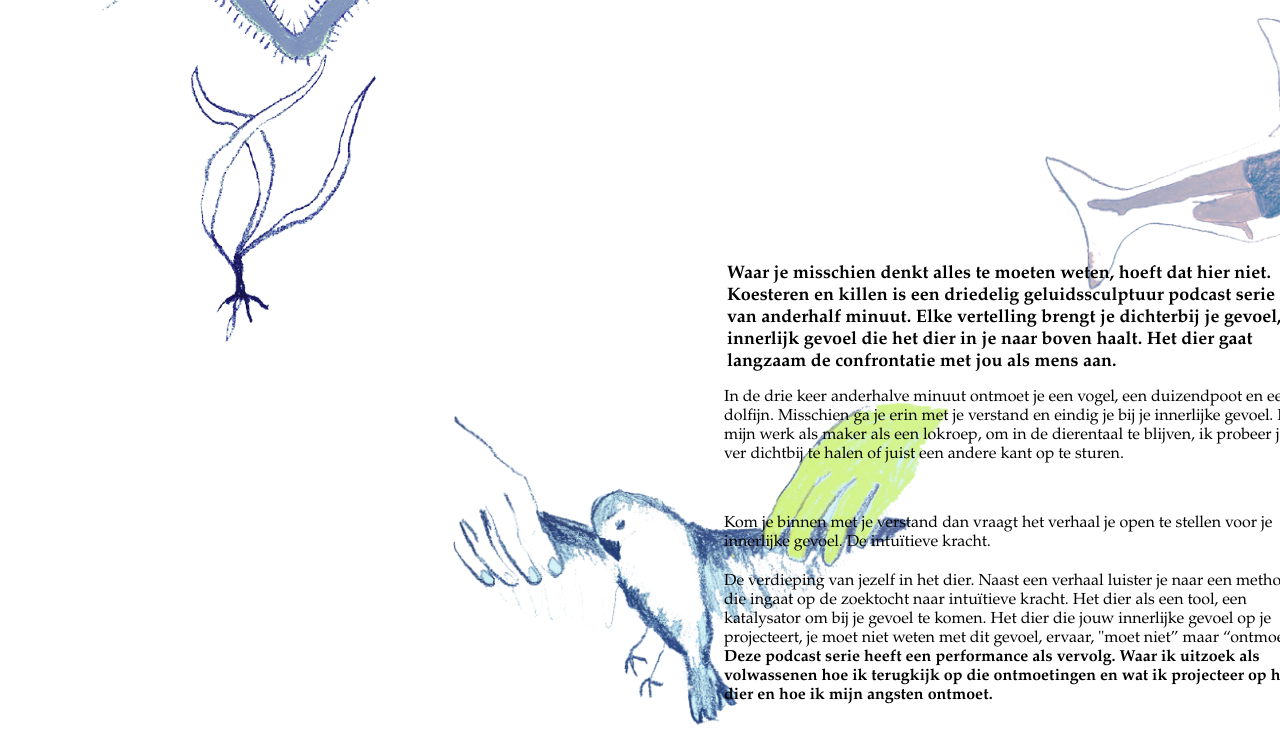
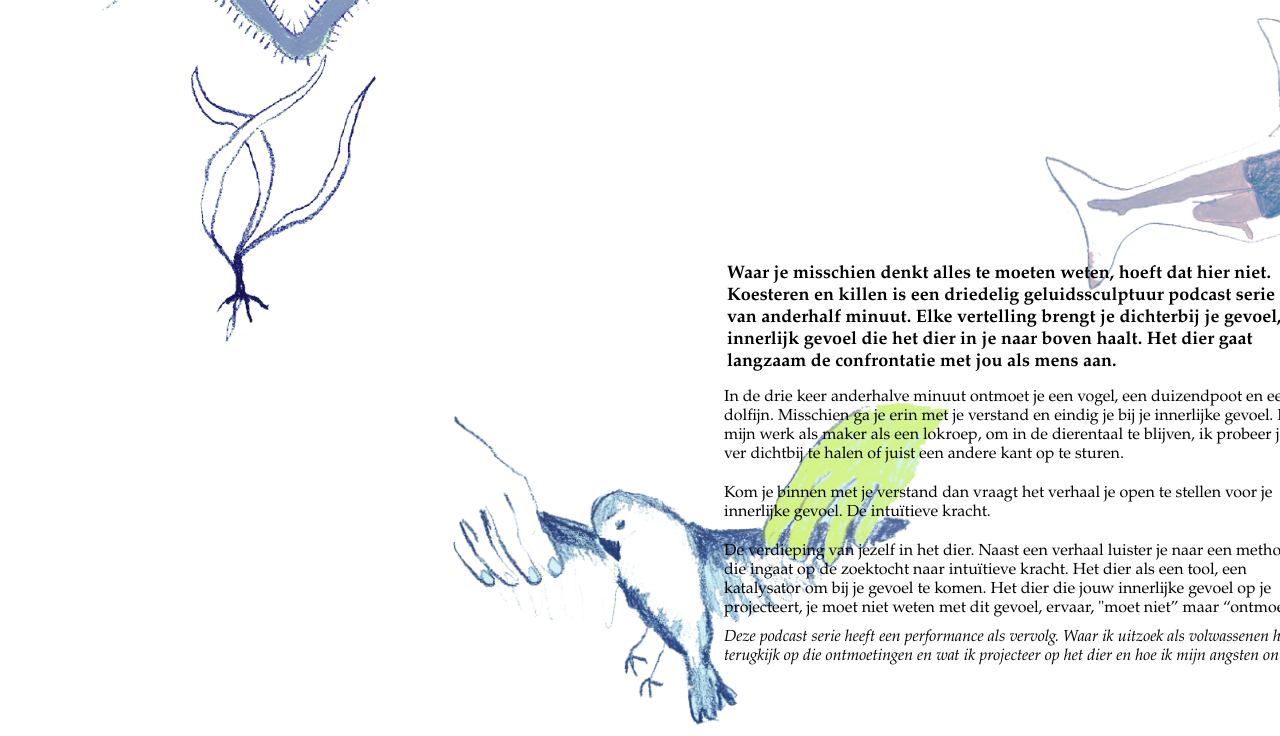
Before and after one commit to Koesterenenkillen/sanneflore, a plain HTML site: page podcast.html in a window 1280 px wide. Shown: the part 64-800 px from the top of the page. Drawn offline with Linux system fonts and the light colour scheme.

Commit message:
Add files via upload

```diff
--- a/podcast.css
+++ b/podcast.css
@@ -97,17 +97,17 @@
 	display: block;
 }
 .p3 {
-	padding-top: 20px;
-	margin-top: 20px;
+	margin-top: 10px;
 	margin-bottom: 20px;
 	display: block;
 }
 .p5 {
-	margin-top: 0px;
+	margin-top: 10px;
 	font-size: 16px;
 	text-decoration: none;
-	font-weight: bold;
+	font-weight: normal;
 	display: block;
+	font-style: italic;
 }
 .frame1 {
 	width: 500px;
```
